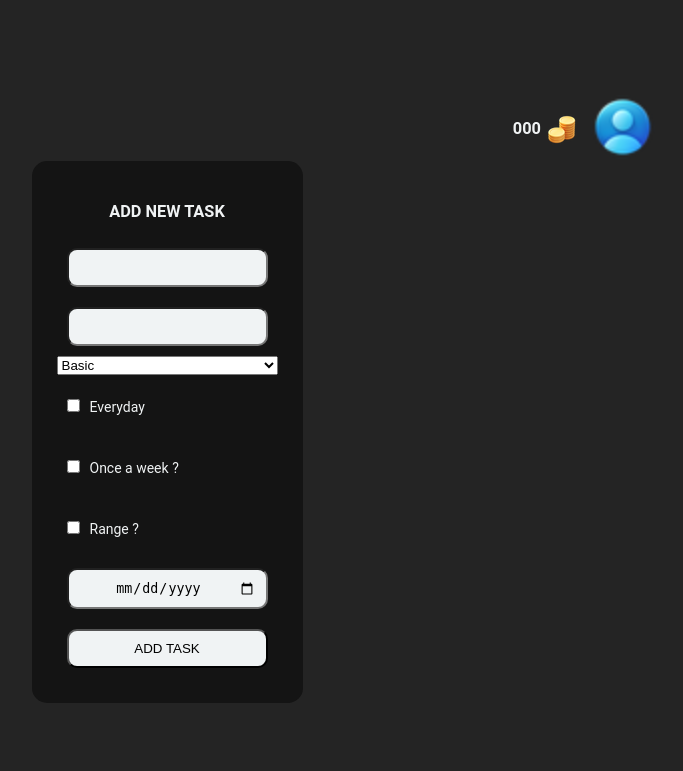
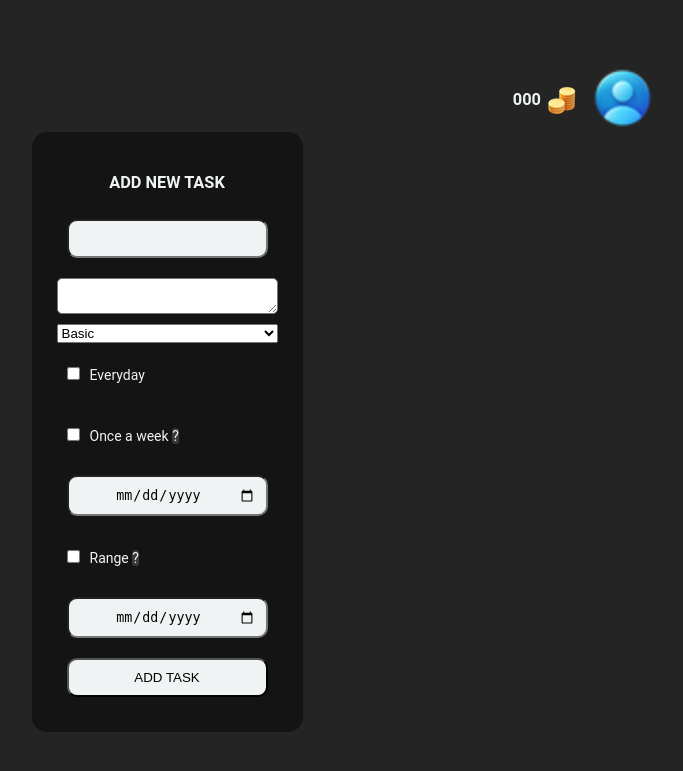
Before and after one commit to B3bq/taskmgm, a Flask app: page /task in a window 1280 px wide. Shown: the top 771 px of the page, without its empty margins (473-1156 px from the left). Run offline with Flask 3, Linux system fonts and the light colour scheme; some libraries are stand-ins or nearby versions.

Commit message:
checkboxes and hover on ?

```diff
--- a/static/css/style.css
+++ b/static/css/style.css
@@ -244,4 +244,56 @@ section > .quest, section > .pet, section > .new, section > .ongoing, section >
   right: -10px;
 }
 
+.addTask {
+  display: flex;
+  flex-direction: column;
+  justify-content: center;
+  align-items: center;
+}
+.addTask section {
+  display: flex;
+  flex-direction: column;
+  justify-content: center;
+  align-items: center;
+  background-color: #141414;
+  border-radius: 15px;
+  padding: 25px;
+}
+.addTask section form {
+  display: flex;
+  flex-direction: column;
+  justify-content: center;
+}
+.addTask section form textarea {
+  border-radius: 5px;
+  margin: 10px 0px 10px 0px;
+}
+
+.hover-label {
+  position: relative;
+  background-color: #3b3a3a;
+  width: 20px;
+  border-radius: 15px;
+}
+
+.hover-text {
+  position: absolute;
+  top: 20;
+  left: 0;
+  background-color: #3b3a3a;
+  color: #f0f3f4;
+  text-align: center;
+  display: flex;
+  justify-content: center;
+  align-items: center;
+  border-radius: 5px;
+  padding: 5px;
+  opacity: 0;
+  transition: opacity 0.3s ease;
+}
+
+.hover-label:hover .hover-text {
+  opacity: 1;
+}
+
 /*# sourceMappingURL=style.css.map */
--- a/static/js/script.js
+++ b/static/js/script.js
@@ -5,3 +5,15 @@ const toggleableMenuEl = document.getElementById('js-toggleable-menu');
 toggleMenuEl?.addEventListener('click', function(){
     toggleableMenuEl?.classList.toggle('active');
 })
+
+const checkBoxes = document.querySelectorAll('input[type="checkbox"][name="option"');
+
+checkBoxes.forEach(cb =>{
+    cb.addEventListener('change', () => {
+        if(cb.checked){
+            checkBoxes.forEach(other => {
+                if(other !== cb) other.checked = false;
+            })
+        }
+    })
+})
--- a/static/scss/modules/sections.scss
+++ b/static/scss/modules/sections.scss
@@ -132,3 +132,58 @@ section>.quest, section>.pet, section>.new, section>.ongoing, section>.complete{
         right: -10px;
     }
 }
+
+.addTask{
+    display: flex;
+    flex-direction: column;
+    justify-content: center;
+    align-items: center;
+
+    section{
+        display: flex;
+        flex-direction: column;
+        justify-content: center;
+        align-items: center;
+        background-color: $secondaryColor;
+        border-radius: 15px;
+        padding: 25px;
+
+        form{
+            display: flex;
+            flex-direction: column;
+            justify-content: center;
+
+            textarea{
+                border-radius: 5px;
+                margin: 10px 0px 10px 0px;
+            }
+
+
+        }
+    }
+}
+
+.hover-label{
+    position: relative;
+    background-color: $thirdColor;
+    width: 20px;
+    border-radius: 15px;
+}
+.hover-text{
+    position: absolute;
+    top: 20;
+    left: 0;
+    background-color: $thirdColor;
+    color: $fontColor;
+    text-align: center;
+    display: flex;
+    justify-content: center;
+    align-items: center;
+    border-radius: 5px;
+    padding: 5px;
+    opacity: 0;
+    transition: opacity 0.3s ease;
+}
+.hover-label:hover .hover-text{
+    opacity: 1;
+}
--- a/templates/task.html
+++ b/templates/task.html
@@ -7,6 +7,7 @@
     <link rel="stylesheet" href="{{url_for('static', filename='css/style.css')}}">
     <link rel="stylesheet" href="https://cdn.jsdelivr.net/npm/litepicker/dist/css/litepicker.css">
     <script src="https://cdn.jsdelivr.net/npm/litepicker/dist/litepicker.js"></script>
+    <script src="{{url_for('static', filename='js/script.js')}}" defer></script>
 </head>
 <body>
     <header>
@@ -20,19 +21,20 @@
             <li><a href="">Log out</a></li>
         </ul>
     </header>
-    <section class="userForm">
+    <section class="addTask">
         <section>
             <h1>ADD NEW TASK</h1>
             <form action="" method="post">
                 <input type="text" name="" id="">
-                <input type="text" name="" id="">
+                <textarea name="" id=""></textarea>
                 <select name="" id="">
                     <option value="basic">Basic</option>
                     <option value="important">Important</option>
                 </select>
-                <p><input type="checkbox" name="" id="" value="everyday">Everyday</p>
-                <p><input type="checkbox" name="" id="" value="once">Once a week <label>?</label></p>
-                <p><input type="checkbox" name="" id="" value="range">Range <label>?</label></p>
+                <p><input type="checkbox" name="option" value="everyday">Everyday</p>
+                <p><input type="checkbox" name="option" value="once">Once a week <label class="hover-label">?<span class="hover-text">It will reapet on each selected day</span></label></p>
+                <input type="date" name="" id="">
+                <p><input type="checkbox" name="option" value="range">Range <label class="hover-label">?<span class="hover-text">Task will reapet on selected range</span></label></p>
                 <!--Choosing date, if everyday or since date to date-->
                 <input type="date"  id="daterange">
                 <!--or in two inputs, date start and date end-->
```
Also changed, not shown: 1 other file.
